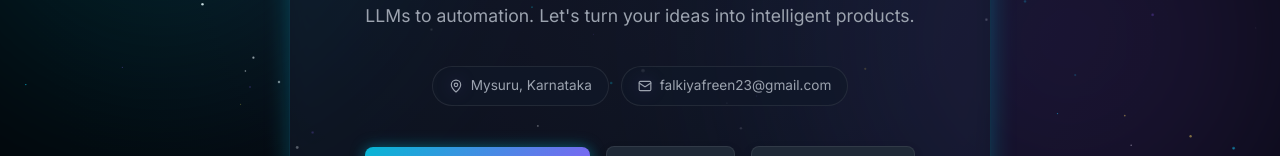
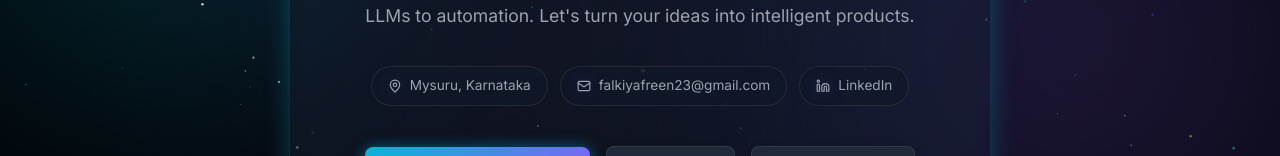
Before and after one commit to Falkiya/portfolio, a React (Vite) app: page / in a window 1280 px wide. Shown: the part 460-616 px from the top of the page. Built offline with nearby package versions, Linux system fonts and the light colour scheme; no server answers.

Commit message:
Add LinkedIn profile URL field to about section and edit modal

```diff
--- a/src/components/EditProfileModal.jsx
+++ b/src/components/EditProfileModal.jsx
@@ -7,6 +7,7 @@ export default function EditProfileModal({ isOpen, onClose, aboutDetails, onSave
   const [location, setLocation] = useState('');
   const [email, setEmail] = useState('');
   const [phone, setPhone] = useState('');
+  const [linkedin, setLinkedin] = useState('');
   const [rolesInput, setRolesInput] = useState('');
   const [successMsg, setSuccessMsg] = useState('');
   const [errorMsg, setErrorMsg] = useState('');
@@ -19,6 +20,7 @@ export default function EditProfileModal({ isOpen, onClose, aboutDetails, onSave
       setLocation(aboutDetails.location || '');
       setEmail(aboutDetails.email || '');
       setPhone(aboutDetails.phone || '');
+      setLinkedin(aboutDetails.linkedin || '');
       setRolesInput(aboutDetails.roles ? aboutDetails.roles.join(', ') : '');
     }
   }, [aboutDetails, isOpen]);
@@ -41,6 +43,7 @@ export default function EditProfileModal({ isOpen, onClose, aboutDetails, onSave
       location,
       email,
       phone,
+      linkedin,
       profilePhoto: '',
       profilePhotoZoom: 100,
       profilePhotoX: 50,
@@ -168,6 +171,17 @@ export default function EditProfileModal({ isOpen, onClose, aboutDetails, onSave
               </div>
 
               <div className="form-group">
+                <label className="form-label">LinkedIn Profile URL</label>
+                <input
+                  type="url"
+                  className="form-input"
+                  value={linkedin}
+                  onChange={(e) => setLinkedin(e.target.value)}
+                  placeholder="https://linkedin.com/in/username"
+                />
+              </div>
+
+              <div className="form-group">
                 <label className="form-label">Location</label>
                 <input
                   type="text"
--- a/src/components/Hero.jsx
+++ b/src/components/Hero.jsx
@@ -1,5 +1,6 @@
 import React, { useState, useEffect } from 'react';
 import { Sparkles, Terminal, Mail, Phone, MapPin, Download, CheckCircle, Pencil } from 'lucide-react';
+import { LinkedinIcon } from './BrandIcons';
 
 export default function Hero({ aboutDetails = {}, onOpenEditModal, onSaveProfile, isAdmin = false }) {
   const titles = aboutDetails.roles || [
@@ -219,6 +220,12 @@ export default function Hero({ aboutDetails = {}, onOpenEditModal, onSaveProfile
                 <a href={`tel:${aboutDetails.phone.replace(/\s+/g, '')}`}>{aboutDetails.phone}</a>
               </div>
             )}
+            {aboutDetails.linkedin && (
+              <div className="contact-badge">
+                <LinkedinIcon size={14} className="text-gradient" />
+                <a href={aboutDetails.linkedin} target="_blank" rel="noopener noreferrer">LinkedIn</a>
+              </div>
+            )}
           </div>
 
           {/* Action Buttons Group */}
--- a/src/services/databaseService.js
+++ b/src/services/databaseService.js
@@ -14,6 +14,7 @@ const DEFAULT_ABOUT = {
   location: "Mysuru, Karnataka",
   email: "falkiyafreen23@gmail.com",
   phone: "",
+  linkedin: "https://www.linkedin.com/in/falkiya-afreen-604771239/",
   profilePhoto: "",
   profilePhotoZoom: 100,
   profilePhotoX: 50,
--- a/src/services/firebaseService.js
+++ b/src/services/firebaseService.js
@@ -31,6 +31,7 @@ function mapProfileDoc(doc) {
     location: fields.location?.stringValue || '',
     email: fields.email?.stringValue || '',
     phone: fields.phone?.stringValue || '',
+    linkedin: fields.linkedin?.stringValue || '',
     profilePhoto: fields.profilePhoto?.stringValue || '',
     profilePhotoZoom: parseInt(fields.profilePhotoZoom?.integerValue || '100', 10),
     profilePhotoX: parseInt(fields.profilePhotoX?.integerValue || '50', 10),
@@ -224,6 +225,7 @@ export const firebaseService = {
         location: { stringValue: details.location || '' },
         email: { stringValue: details.email || '' },
         phone: { stringValue: details.phone || '' },
+        linkedin: { stringValue: details.linkedin || '' },
         profilePhoto: { stringValue: details.profilePhoto || '' },
         profilePhotoZoom: { integerValue: String(details.profilePhotoZoom || 100) },
         profilePhotoX: { integerValue: String(details.profilePhotoX !== undefined ? details.profilePhotoX : 50) },
@@ -237,7 +239,7 @@ export const firebaseService = {
     };
 
     try {
-      const url = `https://firestore.googleapis.com/v1/projects/${projectId}/databases/(default)/documents/profile/about?updateMask.fieldPaths=name&updateMask.fieldPaths=summary&updateMask.fieldPaths=location&updateMask.fieldPaths=email&updateMask.fieldPaths=phone&updateMask.fieldPaths=profilePhoto&updateMask.fieldPaths=profilePhotoZoom&updateMask.fieldPaths=profilePhotoX&updateMask.fieldPaths=profilePhotoY&updateMask.fieldPaths=roles`;
+      const url = `https://firestore.googleapis.com/v1/projects/${projectId}/databases/(default)/documents/profile/about?updateMask.fieldPaths=name&updateMask.fieldPaths=summary&updateMask.fieldPaths=location&updateMask.fieldPaths=email&updateMask.fieldPaths=phone&updateMask.fieldPaths=linkedin&updateMask.fieldPaths=profilePhoto&updateMask.fieldPaths=profilePhotoZoom&updateMask.fieldPaths=profilePhotoX&updateMask.fieldPaths=profilePhotoY&updateMask.fieldPaths=roles`;
       const response = await fetch(url, {
         method: 'PATCH',
         headers: {
```
